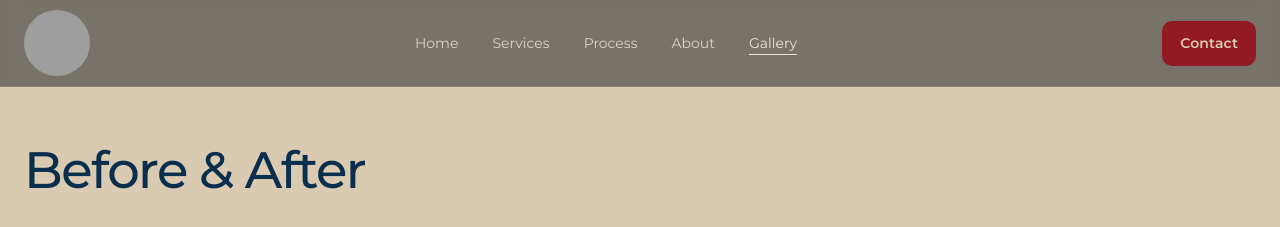
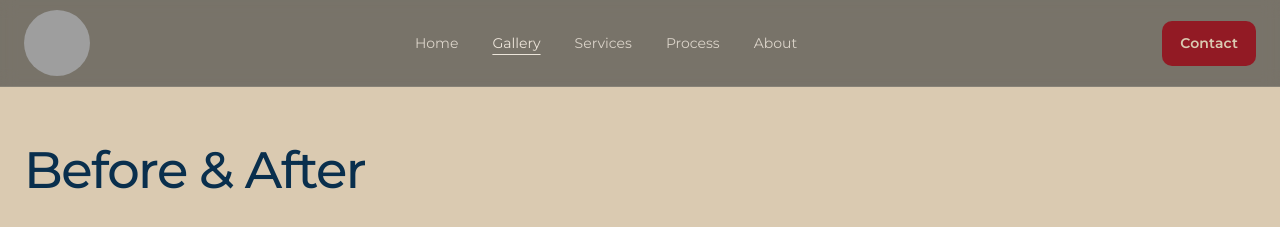
Before and after one commit to kbrettmurphy-ctrl/murphsmitts, a Jekyll site: the page built from archive/gallery.html, in a window 1280 px wide. Shown: the top 227 px of the page. Built offline with Jekyll 4.4.1, drawn with Linux system fonts in a browser that asks for light colours; grey boxes are pictures that could not be loaded.

Commit message:
Update header.html

```diff
--- a/_includes/header.html
+++ b/_includes/header.html
@@ -8,10 +8,10 @@
 
     <nav class="site-nav" aria-label="Primary navigation">
      <a href="{{ '/' | relative_url }}" class="{% if page.nav == 'home' %}active{% endif %}">Home</a>
+     <a href="{{ '/gallery/' | relative_url }}" class="{% if page.nav == 'gallery' %}active{% endif %}">Gallery</a>
      <a href="{{ '/services/' | relative_url }}" class="{% if page.nav == 'services' %}active{% endif %}">Services</a>
      <a href="{{ '/process/' | relative_url }}" class="{% if page.nav == 'process' %}active{% endif %}">Process</a>
      <a href="{{ '/about/' | relative_url }}" class="{% if page.nav == 'about' %}active{% endif %}">About</a>
-     <a href="{{ '/gallery/' | relative_url }}" class="{% if page.nav == 'gallery' %}active{% endif %}">Gallery</a>
    </nav>
 
    <div class="actions">
@@ -38,10 +38,10 @@
 
     <nav class="mobile-links" aria-label="Mobile navigation">
      <a href="{{ '/' | relative_url }}" class="{% if page.nav == 'home' %}active{% endif %}">Home</a>
+     <a href="{{ '/gallery/' | relative_url }}" class="{% if page.nav == 'gallery' %}active{% endif %}">Gallery</a>
      <a href="{{ '/services/' | relative_url }}" class="{% if page.nav == 'services' %}active{% endif %}">Services</a>
      <a href="{{ '/process/' | relative_url }}" class="{% if page.nav == 'process' %}active{% endif %}">Process</a>
      <a href="{{ '/about/' | relative_url }}" class="{% if page.nav == 'about' %}active{% endif %}">About</a>
-     <a href="{{ '/gallery/' | relative_url }}" class="{% if page.nav == 'gallery' %}active{% endif %}">Gallery</a>
    </nav>
 
    <div class="mobile-menu-actions">
```
